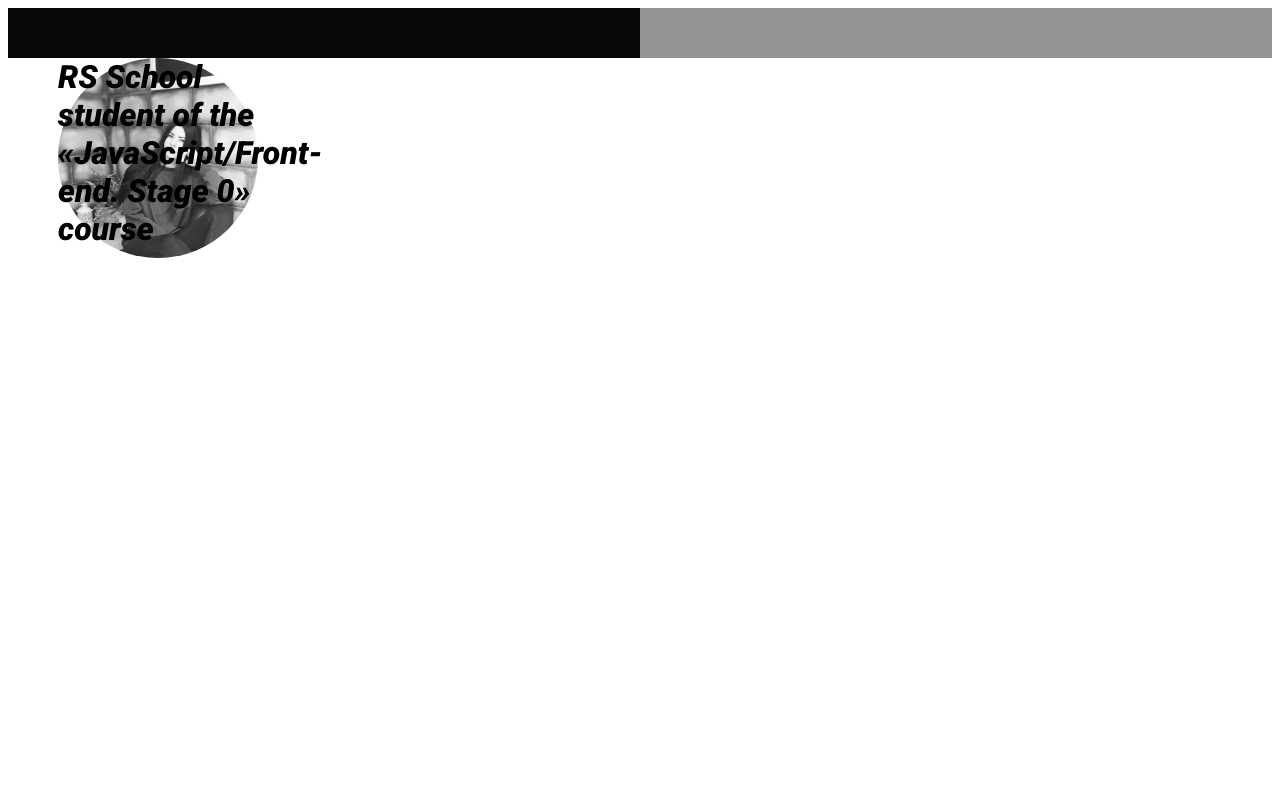
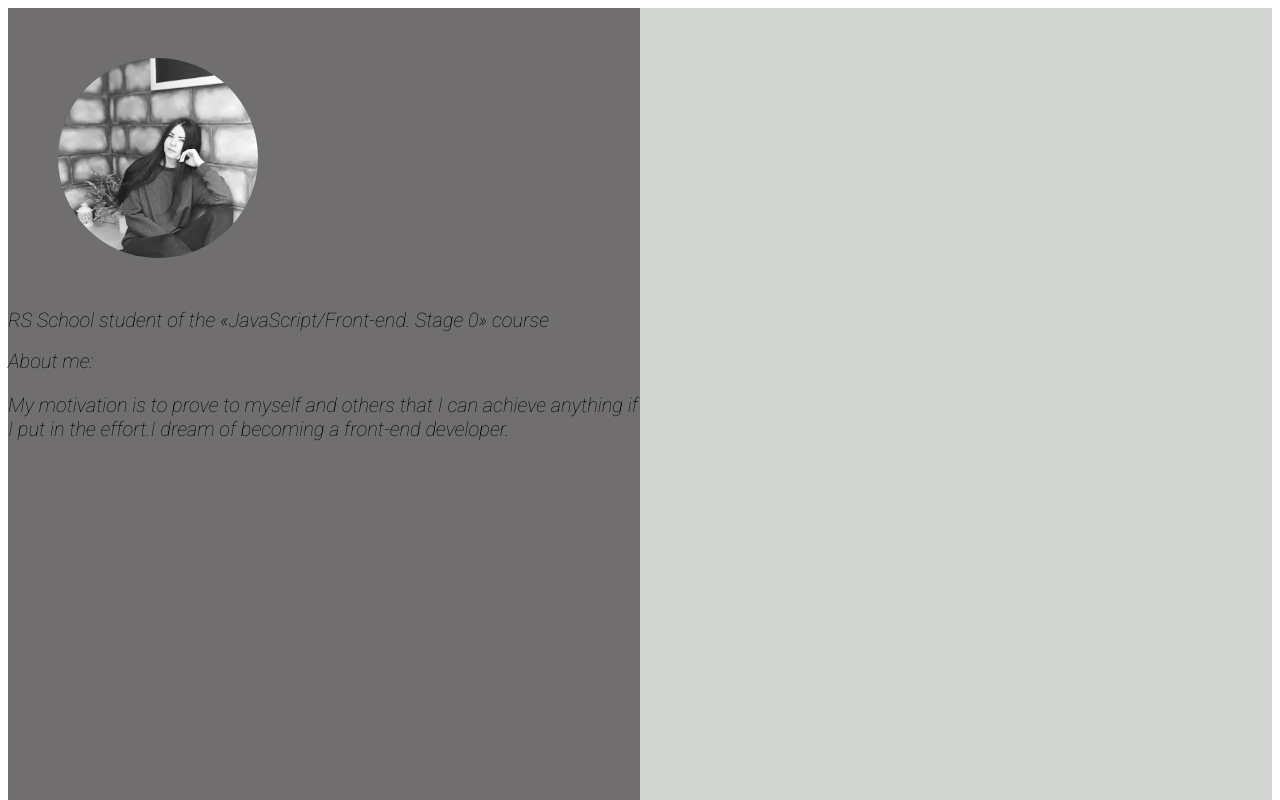
Before and after one commit to kristina-gif/rsschool-cv, a plain HTML site: page index.html in a window 1280 px wide. Shown: the top 800 px of the page. Drawn offline with Linux system fonts and the light colour scheme.

Commit message:
feat: add about me text

```diff
--- a/index.html
+++ b/index.html
@@ -14,9 +14,14 @@
 <body>
     <div class="wrapper">
         <div class="left-column">
-            <div class="img-conteiner">
-                <h1 class="title">RS School student of the «JavaScript/Front-end. Stage 0» course</h1>
-            </div>
+            <div class="img-conteiner"></div>
+            <h1 class="title">RS School student of the «JavaScript/Front-end. Stage 0» course</h1>
+            <h2 class="info">About me:</h2>
+            <p class="text">My motivation is to prove to myself and others that I can achieve
+                anything if I put in the effort.I dream of becoming a front-end
+                developer.</p>
+
+
         </div>
         <div class="right-column"></div>
     </div>
--- a/style.css
+++ b/style.css
@@ -8,13 +8,13 @@
 }
 
 .left-column {
-    height: 50px;
-    background: rgb(8, 8, 8);
+    height: 1000px;
+    background: rgb(112, 110, 110);
 }
 
 .right-column {
-    height: 50px;
-    background: rgb(147, 148, 147);
+    height: 1000pxpx;
+    background: rgb(211, 214, 211);
 }
 
 .img-conteiner {
@@ -30,5 +30,19 @@
 }
 
 .title {
+    font-size: 20px;
     font-family: 'Roboto', sans-serif;
+    font-weight: 100;
 }
+
+.text {
+    font-size: 20px;
+    font-family: 'Roboto', sans-serif;
+    font-weight: 100;
+}
+
+.info {
+    font-size: 20px;
+    font-family: 'Roboto', sans-serif;
+    font-weight: 100;
+}
```
